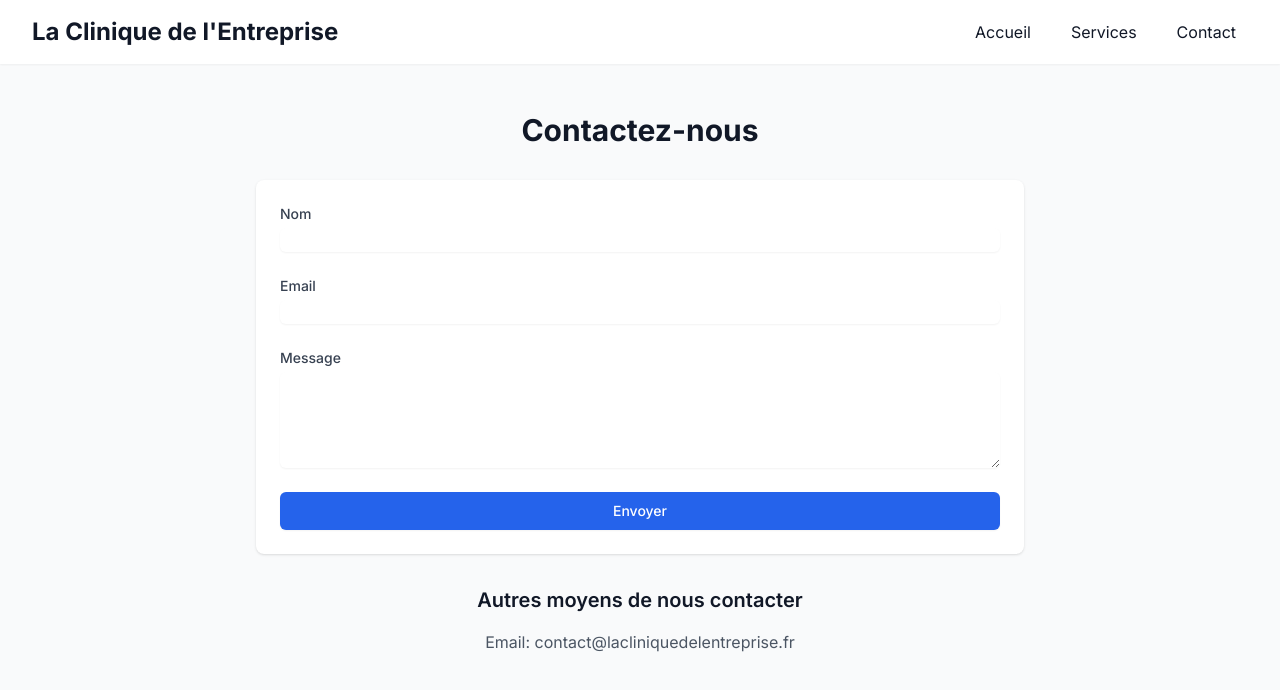
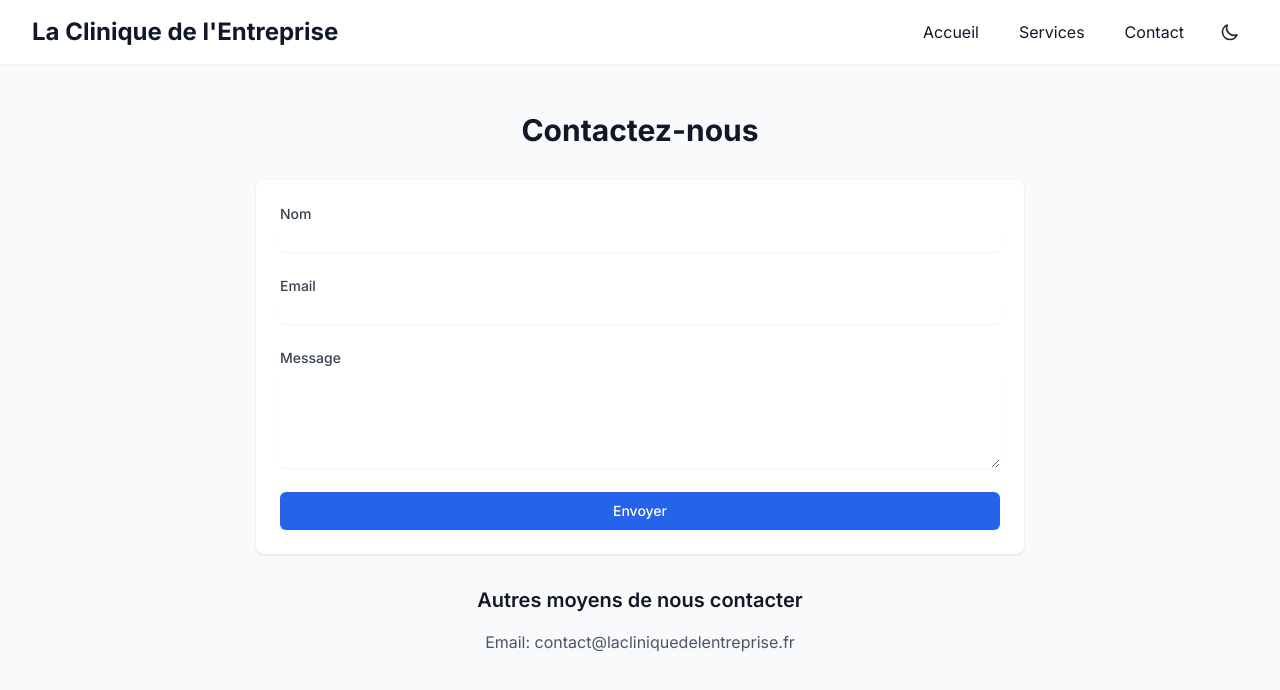
Before and after one commit to LeKibbitz/LCDLE, a Next.js app: page /LCDLE/contact in a window 1280 px wide. Shown: the top 690 px of the page. Built offline with nearby package versions, Linux system fonts and the light colour scheme; no server answers.

Commit message:
Add dark mode support

```diff
--- /dev/null
+++ b/app/components/ThemeToggle.tsx
@@ -0,0 +1,57 @@
+'use client'
+
+import { useTheme } from 'next-themes'
+import { useEffect, useState } from 'react'
+
+export function ThemeToggle() {
+  const [mounted, setMounted] = useState(false)
+  const { theme, setTheme } = useTheme()
+
+  useEffect(() => {
+    setMounted(true)
+  }, [])
+
+  if (!mounted) {
+    return null
+  }
+
+  return (
+    <button
+      onClick={() => setTheme(theme === 'dark' ? 'light' : 'dark')}
+      className="p-2 rounded-md hover:bg-gray-100 dark:hover:bg-gray-800"
+      aria-label="Toggle theme"
+    >
+      {theme === 'dark' ? (
+        <svg
+          className="w-5 h-5 text-gray-800 dark:text-gray-200"
+          fill="none"
+          stroke="currentColor"
+          viewBox="0 0 24 24"
+          xmlns="http://www.w3.org/2000/svg"
+        >
+          <path
+            strokeLinecap="round"
+            strokeLinejoin="round"
+            strokeWidth={2}
+            d="M12 3v1m0 16v1m9-9h-1M4 12H3m15.364 6.364l-.707-.707M6.343 6.343l-.707-.707m12.728 0l-.707.707M6.343 17.657l-.707.707M16 12a4 4 0 11-8 0 4 4 0 018 0z"
+          />
+        </svg>
+      ) : (
+        <svg
+          className="w-5 h-5 text-gray-800 dark:text-gray-200"
+          fill="none"
+          stroke="currentColor"
+          viewBox="0 0 24 24"
+          xmlns="http://www.w3.org/2000/svg"
+        >
+          <path
+            strokeLinecap="round"
+            strokeLinejoin="round"
+            strokeWidth={2}
+            d="M20.354 15.354A9 9 0 018.646 3.646 9.003 9.003 0 0012 21a9.003 9.003 0 008.354-5.646z"
+          />
+        </svg>
+      )}
+    </button>
+  )
+}
--- a/app/contact/page.tsx
+++ b/app/contact/page.tsx
@@ -3,6 +3,7 @@
 import React, { useState } from 'react'
 import Link from 'next/link'
 import emailjs from '@emailjs/browser'
+import { ThemeToggle } from '../components/ThemeToggle'
 
 export default function Contact() {
   const [formData, setFormData] = useState({
@@ -46,28 +47,29 @@ export default function Contact() {
   }
 
   return (
-    <div className="min-h-screen bg-gray-50">
+    <div className="min-h-screen bg-gray-50 dark:bg-gray-900">
       {/* Header */}
-      <header className="bg-white shadow-sm">
+      <header className="bg-white dark:bg-gray-800 shadow-sm">
         <nav className="max-w-7xl mx-auto px-4 sm:px-6 lg:px-8">
           <div className="flex justify-between h-16 items-center">
             <div className="flex-shrink-0">
-              <Link href="/" className="text-2xl font-bold text-gray-900">
+              <Link href="/" className="text-2xl font-bold text-gray-900 dark:text-white">
                 La Clinique de l'Entreprise
               </Link>
             </div>
-            <div className="hidden md:block">
-              <div className="ml-10 flex items-baseline space-x-4">
-                <Link href="/" className="text-gray-900 hover:text-gray-700 px-3 py-2 rounded-md">
+            <div className="hidden md:flex md:items-center md:space-x-4">
+              <div className="flex items-baseline space-x-4">
+                <Link href="/" className="text-gray-900 dark:text-gray-300 hover:text-gray-700 dark:hover:text-white px-3 py-2 rounded-md">
                   Accueil
                 </Link>
-                <Link href="/services" className="text-gray-900 hover:text-gray-700 px-3 py-2 rounded-md">
+                <Link href="/services" className="text-gray-900 dark:text-gray-300 hover:text-gray-700 dark:hover:text-white px-3 py-2 rounded-md">
                   Services
                 </Link>
-                <Link href="/contact" className="text-gray-900 hover:text-gray-700 px-3 py-2 rounded-md">
+                <Link href="/contact" className="text-gray-900 dark:text-gray-300 hover:text-gray-700 dark:hover:text-white px-3 py-2 rounded-md">
                   Contact
                 </Link>
               </div>
+              <ThemeToggle />
             </div>
           </div>
         </nav>
@@ -76,11 +78,11 @@ export default function Contact() {
       {/* Contact Form */}
       <div className="max-w-7xl mx-auto py-12 px-4 sm:px-6 lg:px-8">
         <div className="max-w-3xl mx-auto">
-          <h1 className="text-3xl font-bold text-gray-900 text-center mb-8">Contactez-nous</h1>
+          <h1 className="text-3xl font-bold text-gray-900 dark:text-white text-center mb-8">Contactez-nous</h1>
 
-          <form onSubmit={handleSubmit} className="space-y-6 bg-white p-6 rounded-lg shadow">
+          <form onSubmit={handleSubmit} className="space-y-6 bg-white dark:bg-gray-800 p-6 rounded-lg shadow">
             <div>
-              <label htmlFor="name" className="block text-sm font-medium text-gray-700">
+              <label htmlFor="name" className="block text-sm font-medium text-gray-700 dark:text-gray-300">
                 Nom
               </label>
               <input
@@ -89,13 +91,13 @@ export default function Contact() {
                 id="name"
                 value={formData.name}
                 onChange={handleChange}
-                className="mt-1 block w-full rounded-md border-gray-300 shadow-sm focus:border-blue-500 focus:ring-blue-500"
+                className="mt-1 block w-full rounded-md border-gray-300 dark:border-gray-600 shadow-sm focus:border-blue-500 focus:ring-blue-500 dark:bg-gray-700 dark:text-white"
                 required
               />
             </div>
 
             <div>
-              <label htmlFor="email" className="block text-sm font-medium text-gray-700">
+              <label htmlFor="email" className="block text-sm font-medium text-gray-700 dark:text-gray-300">
                 Email
               </label>
               <input
@@ -104,13 +106,13 @@ export default function Contact() {
                 id="email"
                 value={formData.email}
                 onChange={handleChange}
-                className="mt-1 block w-full rounded-md border-gray-300 shadow-sm focus:border-blue-500 focus:ring-blue-500"
+                className="mt-1 block w-full rounded-md border-gray-300 dark:border-gray-600 shadow-sm focus:border-blue-500 focus:ring-blue-500 dark:bg-gray-700 dark:text-white"
                 required
               />
             </div>
 
             <div>
-              <label htmlFor="message" className="block text-sm font-medium text-gray-700">
+              <label htmlFor="message" className="block text-sm font-medium text-gray-700 dark:text-gray-300">
                 Message
               </label>
               <textarea
@@ -119,7 +121,7 @@ export default function Contact() {
                 value={formData.message}
                 onChange={handleChange}
                 rows={4}
-                className="mt-1 block w-full rounded-md border-gray-300 shadow-sm focus:border-blue-500 focus:ring-blue-500"
+                className="mt-1 block w-full rounded-md border-gray-300 dark:border-gray-600 shadow-sm focus:border-blue-500 focus:ring-blue-500 dark:bg-gray-700 dark:text-white"
                 required
               />
             </div>
@@ -130,8 +132,8 @@ export default function Contact() {
                 disabled={status === 'sending'}
                 className={`w-full flex justify-center py-2 px-4 border border-transparent rounded-md shadow-sm text-sm font-medium text-white ${
                   status === 'sending'
-                    ? 'bg-blue-400 cursor-not-allowed'
-                    : 'bg-blue-600 hover:bg-blue-700 focus:outline-none focus:ring-2 focus:ring-offset-2 focus:ring-blue-500'
+                    ? 'bg-blue-400 dark:bg-blue-500 cursor-not-allowed'
+                    : 'bg-blue-600 hover:bg-blue-700 dark:bg-blue-500 dark:hover:bg-blue-600 focus:outline-none focus:ring-2 focus:ring-offset-2 focus:ring-blue-500'
                 }`}
               >
                 {status === 'sending' ? 'Envoi en cours...' : 'Envoyer'}
@@ -174,8 +176,8 @@ export default function Contact() {
           </form>
 
           <div className="mt-8 text-center">
-            <h2 className="text-xl font-semibold text-gray-900 mb-4">Autres moyens de nous contacter</h2>
-            <p className="text-gray-600">
+            <h2 className="text-xl font-semibold text-gray-900 dark:text-white mb-4">Autres moyens de nous contacter</h2>
+            <p className="text-gray-600 dark:text-gray-400">
               Email: contact@lacliniquedelentreprise.fr
             </p>
           </div>
--- a/app/layout.tsx
+++ b/app/layout.tsx
@@ -1,10 +1,10 @@
 'use client'
 
-import React, { useEffect } from 'react'
+import React from 'react'
 import type { Metadata } from 'next'
 import { Inter } from 'next/font/google'
 import './globals.css'
-import emailjs from '@emailjs/browser'
+import { Providers } from './providers'
 
 const inter = Inter({ subsets: ['latin'] })
 
@@ -18,18 +18,14 @@ export default function RootLayout({
 }: {
   children: React.ReactNode
 }) {
-  useEffect(() => {
-    if (process.env.NEXT_PUBLIC_EMAILJS_PUBLIC_KEY) {
-      emailjs.init(process.env.NEXT_PUBLIC_EMAILJS_PUBLIC_KEY)
-    }
-  }, [])
-
   return (
-    <html lang="fr">
+    <html lang="fr" suppressHydrationWarning>
       <body className={inter.className}>
-        <main className="min-h-screen">
-          {children}
-        </main>
+        <Providers>
+          <main className="min-h-screen bg-white dark:bg-gray-900">
+            {children}
+          </main>
+        </Providers>
       </body>
     </html>
   )
--- /dev/null
+++ b/app/providers.tsx
@@ -0,0 +1,12 @@
+'use client'
+
+import { ThemeProvider as NextThemesProvider } from 'next-themes'
+import { type ThemeProviderProps } from 'next-themes/dist/types'
+
+export function Providers({ children }: ThemeProviderProps) {
+  return (
+    <NextThemesProvider attribute="class" defaultTheme="system" enableSystem>
+      {children}
+    </NextThemesProvider>
+  )
+}
--- a/package.json
+++ b/package.json
@@ -9,7 +9,9 @@
     "lint": "next lint"
   },
   "dependencies": {
+    "@emailjs/browser": "^4.4.1",
     "next": "14.1.0",
+    "next-themes": "^0.4.4",
     "react": "^18.2.0",
     "react-dom": "^18.2.0"
   },
```
Also changed, not shown: 1 other file (tests, documents, lock files or other folders).
